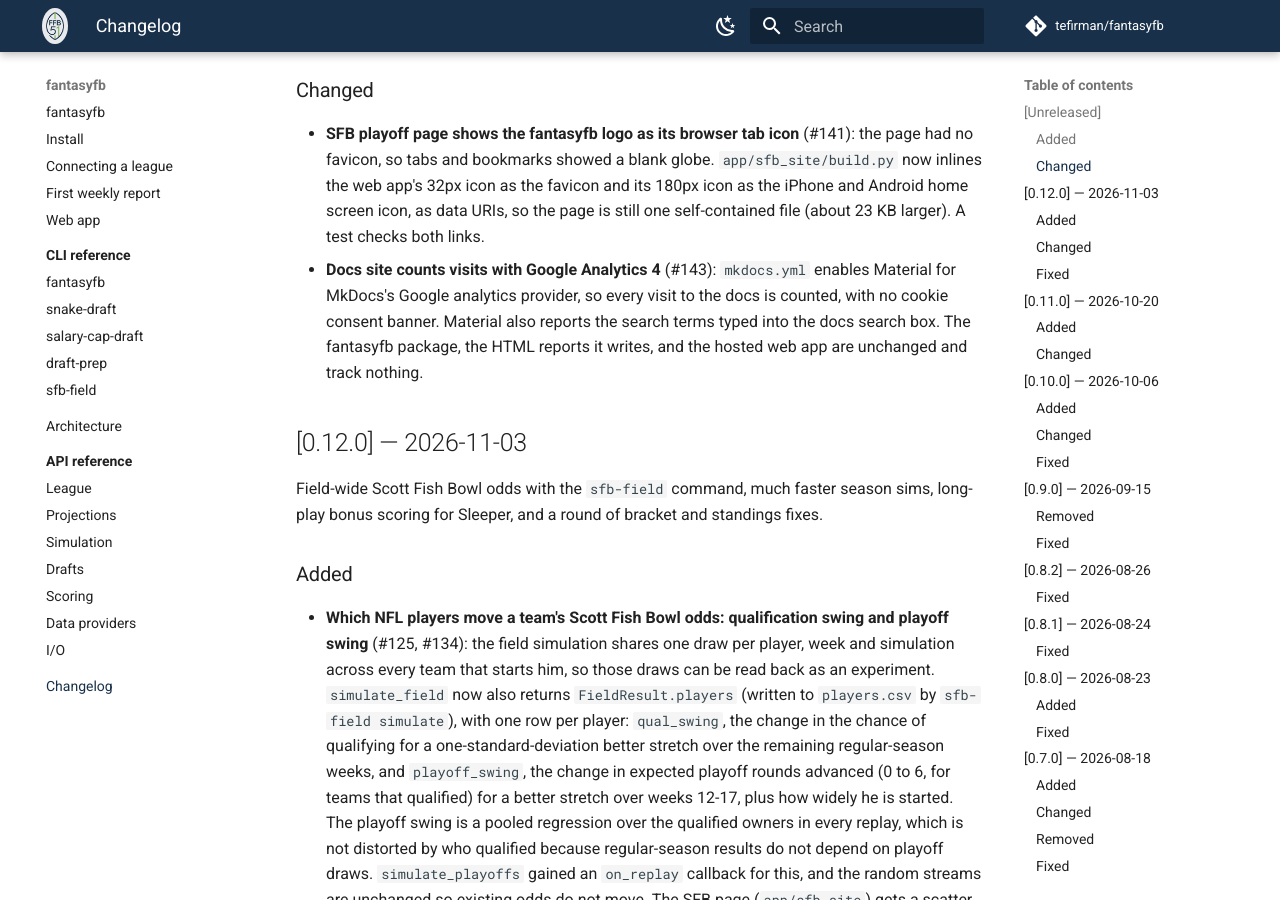
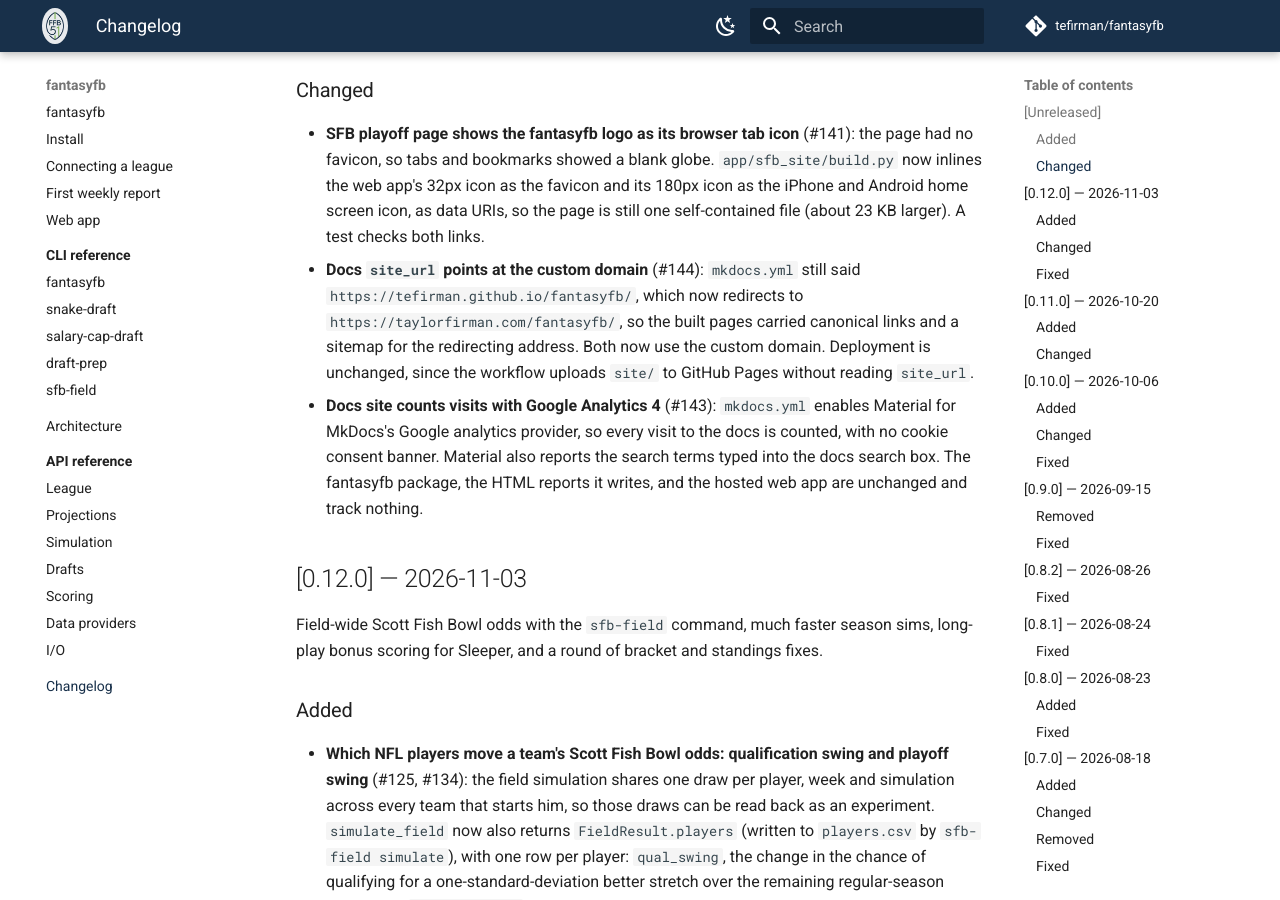
Before and after one commit to tefirman/fantasyfb, an MkDocs documentation site: the page built from docs/changelog.md, in a window 1280 px wide and 900 px high, scrolled down 482 px. Built offline with MkDocs 1.6.1 and Material for MkDocs 9.7.7, drawn with Linux system fonts in a browser that asks for light colours; comment, search, counter and statistics services are not loaded; some of the changed lines change nothing that is shown.

Commit message:
Point the docs site_url at the custom domain (#144)

```diff
--- a/CHANGELOG.md
+++ b/CHANGELOG.md
@@ -11,6 +11,7 @@
 
 ### Changed
 - **SFB playoff page shows the fantasyfb logo as its browser tab icon** (#141): the page had no favicon, so tabs and bookmarks showed a blank globe. `app/sfb_site/build.py` now inlines the web app's 32px icon as the favicon and its 180px icon as the iPhone and Android home screen icon, as data URIs, so the page is still one self-contained file (about 23 KB larger). A test checks both links.
+- **Docs `site_url` points at the custom domain** (#144): `mkdocs.yml` still said `https://tefirman.github.io/fantasyfb/`, which now redirects to `https://taylorfirman.com/fantasyfb/`, so the built pages carried canonical links and a sitemap for the redirecting address. Both now use the custom domain. Deployment is unchanged, since the workflow uploads `site/` to GitHub Pages without reading `site_url`.
 - **Docs site counts visits with Google Analytics 4** (#143): `mkdocs.yml` enables Material for MkDocs's Google analytics provider, so every visit to the docs is counted, with no cookie consent banner. Material also reports the search terms typed into the docs search box. The fantasyfb package, the HTML reports it writes, and the hosted web app are unchanged and track nothing.
 
 ## [0.12.0] — 2026-11-03
--- a/mkdocs.yml
+++ b/mkdocs.yml
@@ -1,6 +1,6 @@
 site_name: fantasyfb
 site_description: Fantasy football league simulation and optimization toolkit.
-site_url: https://tefirman.github.io/fantasyfb/
+site_url: https://taylorfirman.com/fantasyfb/
 repo_url: https://github.com/tefirman/fantasyfb
 repo_name: tefirman/fantasyfb
 edit_uri: edit/main/docs/
```
